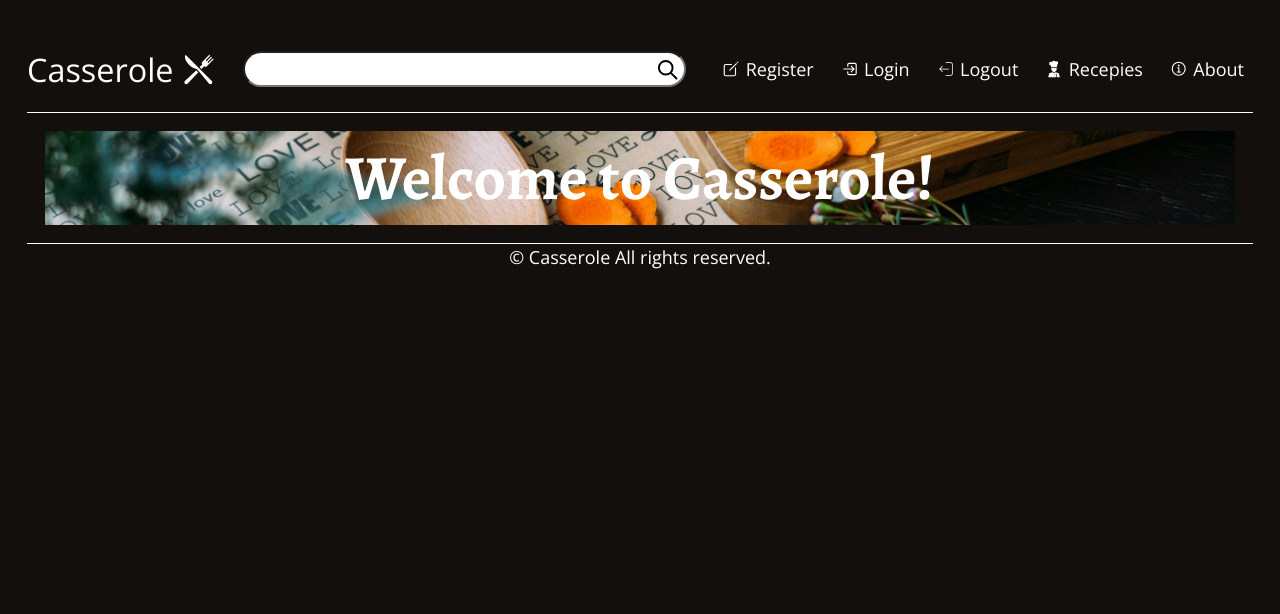
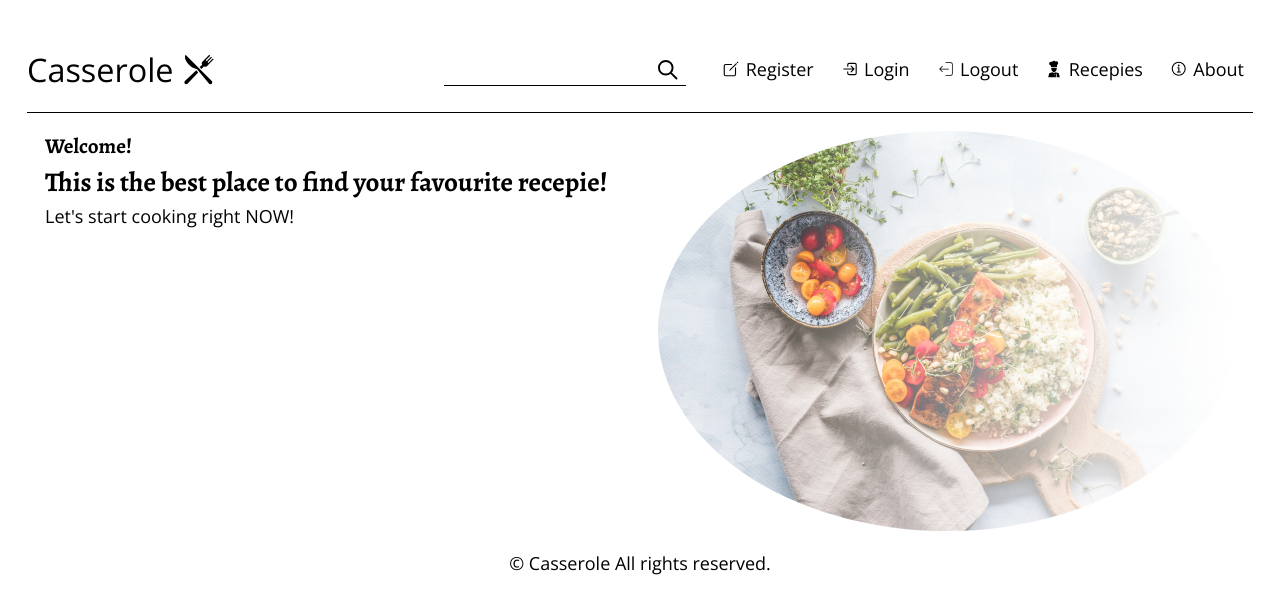
Before and after one commit to NikolaNikolov93/Casserole, a React (Vite) app: page / in a window 1280 px wide. Shown: the top 614 px of the page. Built offline with nearby package versions, Linux system fonts and the light colour scheme.

Commit message:
Change wepage color and theme

```diff
--- a/src/App.tsx
+++ b/src/App.tsx
@@ -5,24 +5,12 @@ import Home from "./pages/home/Home";
 import Recepies from "./pages/recepies/Recepies";
 import About from "./pages/About";
 import Footer from "./components/footer/Footer";
+import Login from "./pages/login/Login";
 
 function App() {
-  // /**
-  //  * Toggle Menu
-  //  *
-  //  * @param c
-  //  * @param b
-  //  * @param d
-  //  */
-  //   const toggleMenu = (c, b, d) => {
-  //     console.log(hamburgerMenuContent);
-  //     if (hamburgerMenuContent.classList.contains("active")) {
-  //       hamburgerMenuContent.classList.remove("active");
-  //     } else {
-  //       hamburgerMenuContent.classList.add("active");
-  //     }
-  //   };
-
+  const handleLogin = (email: string, password: string) => {
+    console.log(`${email} and ${password}`);
+  };
   return (
     <>
       <Navbar />
@@ -31,6 +19,7 @@ function App() {
           <Route path="/" element={<Home />} />
           <Route path="/recepies" element={<Recepies />} />
           <Route path="/about" element={<About />} />
+          <Route path="/login" element={<Login onSubmit={handleLogin} />} />
         </Routes>
       </div>
       <Footer />
--- a/src/components/navbar/Navbar.module.css
+++ b/src/components/navbar/Navbar.module.css
@@ -1,13 +1,12 @@
 .site-nav {
   display: flex;
   flex-wrap: wrap;
-  justify-content: space-between;
   align-items: center;
   max-width: 1440px;
   margin: 0 auto;
-  color: white;
+  color: black;
   gap: 1.5em;
-  border-bottom: 1px solid white;
+  border-bottom: 1px solid black;
   padding: 1em 0em;
 }
 .hamburger {
@@ -19,18 +18,21 @@
   display: flex;
   gap: 0.3em;
   align-items: center;
+  flex-grow: 1;
 }
 .search-container {
   position: relative;
   display: flex;
   align-items: center;
-  flex-grow: 1;
 }
 .site-nav-search {
   padding: 0.3em;
-  border-radius: 1em;
   font-size: 1em;
   outline: none;
+  background-color: white;
+  border: none;
+  border-bottom: 1px solid black;
+  color: black;
   flex-grow: 1;
 }
 
@@ -63,11 +65,11 @@
 
 /* active li styles */
 .site-nav li.active {
-  background-color: gray;
+  background-color: rgb(194, 194, 194);
 }
 
 .site-nav li:hover {
-  background-color: gray;
+  background-color: rgb(194, 194, 194);
 }
 
 /* Responsive */
@@ -82,6 +84,7 @@
     gap: 10px;
     position: relative;
   }
+  /* Hmaburger Menu animation and Navigation Toggle */
   .hamburger {
     display: flex;
     flex-direction: column;
@@ -104,7 +107,6 @@
   .links-container .main-nav-closed {
     position: absolute;
     flex-direction: column;
-    background-color: gray;
     right: 0;
     top: 2em;
     transform: translateX(200px);
@@ -144,7 +146,7 @@
   .site-nav .main-nav {
     position: absolute;
     flex-direction: column;
-    background-color: gray;
+    background-color: rgb(240, 236, 236);
     right: 0;
     top: 2em;
     transform: translateX(30px);
--- a/src/pages/home/Home.module.css
+++ b/src/pages/home/Home.module.css
@@ -1,9 +1,17 @@
-.container {
-  background-image: url("/images/homePageImages/chinh-le-duc-vuDXJ60mJOA-unsplash.jpg");
-  background-position: center;
+.home-headline {
+  display: flex;
+  flex-wrap: wrap;
+  gap: 2em;
+  background-color: white;
+}
+.home-flex-item {
+  flex-basis: calc((100% - 2em) / 2);
+  height: 50vh;
+}
+.home-headline-img {
+  background-image: url("/images/homePageImages/ella-olsson-KPDbRyFOTnE-unsplash.jpg"),
+    linear-gradient(to right, rgba(255, 255, 255, 0), rgba(255, 255, 255, 1)); /* Use your image URL */
   background-size: cover;
-  text-align: center;
+  background-blend-mode: soft-light; /* Adjust blend mode as needed */
+  border-radius: 50%;
 }
-.container h1 {
-  font-size: 3.5em;
-}
--- a/src/pages/home/Home.tsx
+++ b/src/pages/home/Home.tsx
@@ -3,7 +3,18 @@ import styles from "./Home.module.css";
 const Home = () => {
   return (
     <section className={styles["container"]}>
-      <h1>Welcome to Casserole!</h1>
+      <section className={styles["home-headline"]}>
+        <div
+          className={`${styles["home-headline-info"]} ${styles["home-flex-item"]}`}
+        >
+          <h3>Welcome!</h3>
+          <h2>This is the best place to find your favourite recepie!</h2>
+          <p>Let's start cooking right NOW!</p>
+        </div>
+        <div
+          className={`${styles["home-headline-img"]} ${styles["home-flex-item"]}`}
+        ></div>
+      </section>
     </section>
   );
 };
--- a/styles/typography.css
+++ b/styles/typography.css
@@ -2,8 +2,8 @@
 @import url("https://fonts.googleapis.com/css2?family=Open+Sans:ital,wght@0,300..800;1,300..800&display=swap");
 html {
   font: 18px/1.5 "Open Sans";
-  background-color: #130f0c;
-  color: white;
+  background-color: white;
+  color: black;
 }
 
 h1,
@@ -16,3 +16,26 @@ blockquote {
   font-size: normal;
   font-family: "Alegreya";
 }
+h1 {
+  font-size: 2em; /* Equivalent to 36px (2 * 18px) */
+}
+
+h2 {
+  font-size: 1.5em; /* Equivalent to 27px (1.5 * 18px) */
+}
+
+h3 {
+  font-size: 1.17em; /* Equivalent to 21px (1.17 * 18px) */
+}
+
+h4 {
+  font-size: 1em; /* Equivalent to 18px (1 * 18px) */
+}
+
+h5 {
+  font-size: 0.83em; /* Equivalent to 15px (0.83 * 18px) */
+}
+
+h6 {
+  font-size: 0.67em; /* Equivalent to 12px (0.67 * 18px) */
+}
```
Also changed, not shown: src/components/navbar/Navbar.tsx (+7 -0 lines), public/images/homePageImages/ella-olsson-KPDbRyFOTnE-unsplash.jpg (added), public/images/homePageImages/photo-1518737003272-dac7c4760d5e.avif (added).
